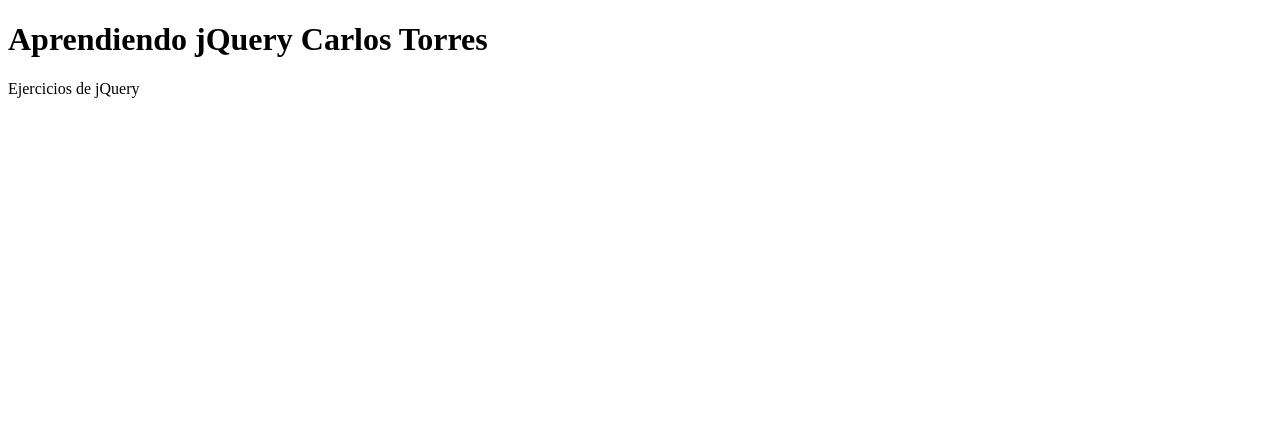
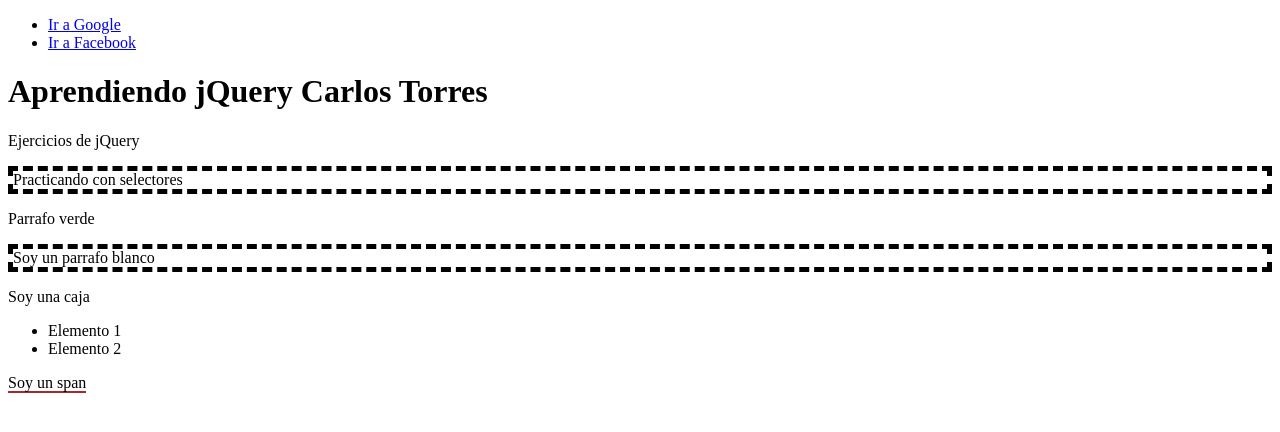
Before and after one commit to rocatoro18/javascript-guide, a plain HTML site: page JavaScript/aprendiendo_jquery/index.html in a window 1280 px wide. Drawn offline with Linux system fonts and the light colour scheme.

Commit message:
Add files via upload

```diff
--- a/JavaScript/aprendiendo_jquery/index.html
+++ b/JavaScript/aprendiendo_jquery/index.html
@@ -11,14 +11,48 @@
         -->
 
         <script type "text/javascript" src = "js/jquery-3.5.1.min.js"></script>
+        <script type "text/javascript" src = "js/01_selectores.js"> </script>
+        <style>
 
-        <script>$(document).ready(function(){
-            console.log("jQuery y la web cargados...");
-        });
-        </script>
+            .zebra{
+                border: 5px dashed black;
+            }
+
+            .grande{
+                font-size: 30px;
+            }
+
+            .margen-superior{
+                display:block;
+                margin-top: 45px;
+            }
+
+            .resaltado{
+                border-bottom: 2px solid brown;
+            }
+
+        </style>
     </head>
     <body>
+
+        <ul>
+            <li><a href = "https://www.google.com.mx/" title = "Google"> Ir a Google </a></li>
+            <li><a href = "https://www.facebook.com/" title = "Facebook"> Ir a Facebook</a></li>
+        </ul>
+
         <h1> Aprendiendo jQuery Carlos Torres </h1>
-        <p> Ejercicios de jQuery </p>
+        <p id = "rojo" class = "sin_borde"> Ejercicios de jQuery </p>
+        <p id = "amarillo" class = "zebra"> Practicando con selectores </p>
+        <p id = "verde" class = "sin_borde"> Parrafo verde </p>
+        <p class = "zebra"> Soy un parrafo blanco </p>
+
+        <div id = "caja">
+            <p> Soy una caja </p>
+            <ul>
+                <li>Elemento 1</li>
+                <li id = "elemento2">Elemento 2</li>
+            </ul>
+            <span class = "resaltado">Soy un span</span>
+        </div>
     </body>
 </html>
```
